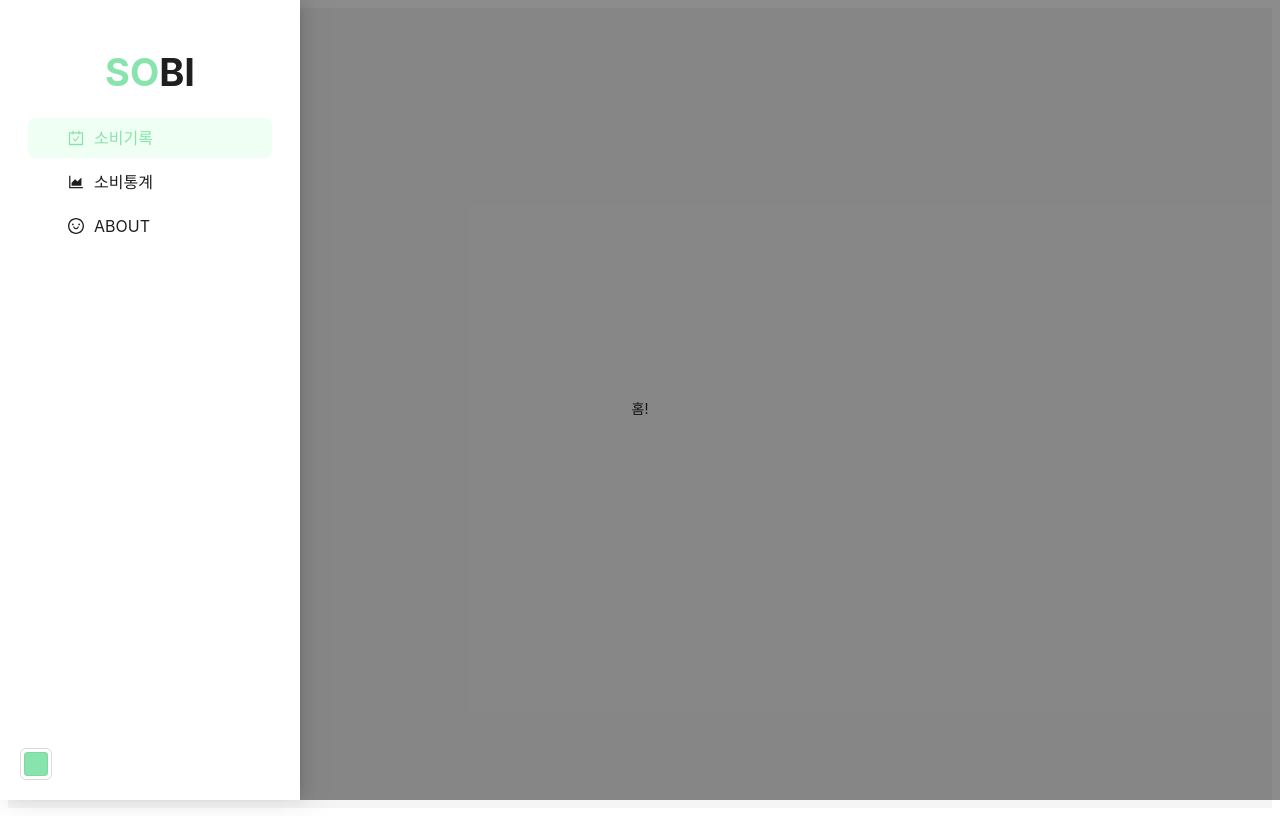
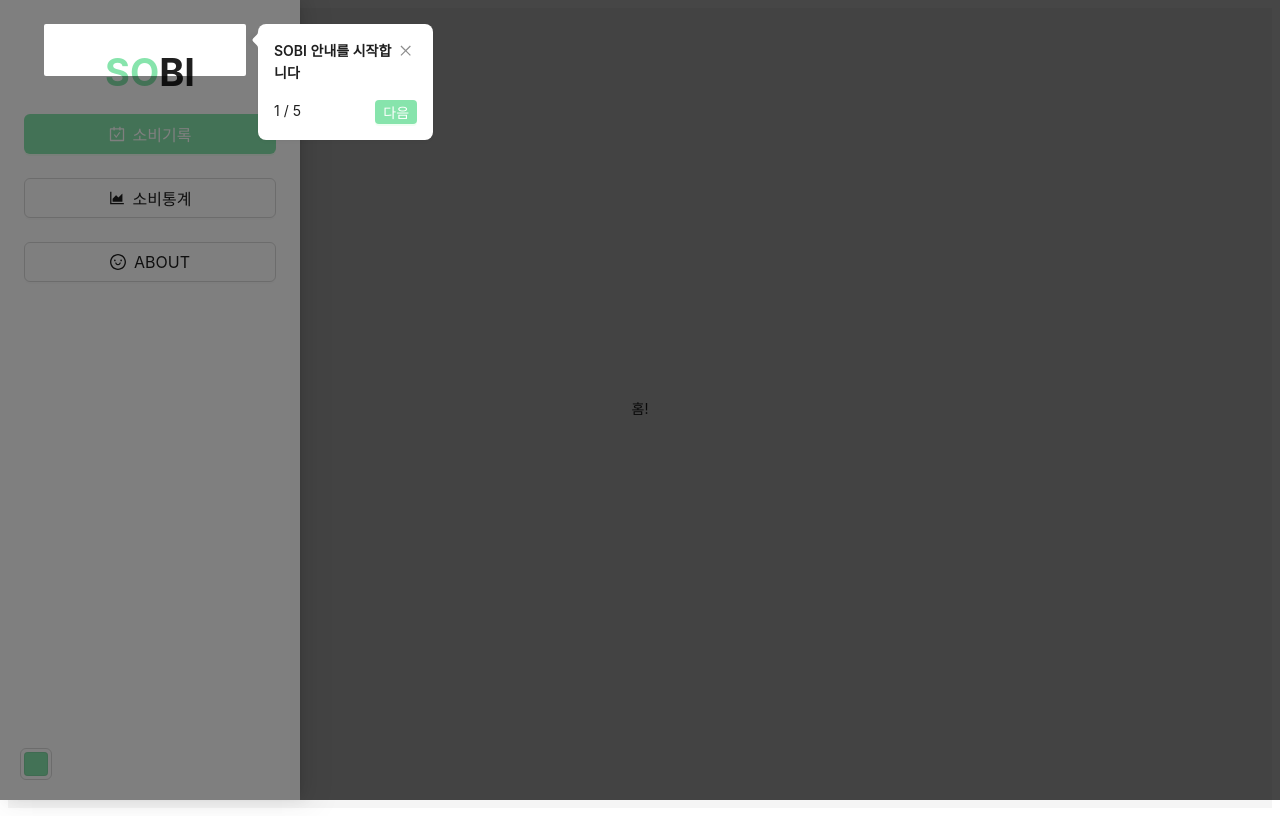
Before and after one commit to KDT1-FE/KDT5-M6, a React (Vite) app: page / in a window 1280 px wide. Both pictures are taken after a click on the button 26 px from the left and 26 px from the top of the page. Built offline with nearby package versions, Linux system fonts and the light colour scheme.

Commit message:
feat: 웹페이지 tour 기능
- 첫방문시에만 tour

```diff
--- a/src/components/MyDrawer.tsx
+++ b/src/components/MyDrawer.tsx
@@ -1,12 +1,14 @@
-import { useState, useMemo, useEffect } from 'react';
+import { useState, useMemo, useEffect, useRef } from 'react';
 import {
   Layout,
-  Menu,
   theme,
   Button,
   ColorPicker,
   ColorPickerProps,
   Drawer,
+  Tour,
+  TourProps,
+  Space,
 } from 'antd';
 import { SIDEBAR_ITEMS } from '@/data/constants';
 import { Outlet, useLocation, useNavigate } from 'react-router-dom';
@@ -17,6 +19,43 @@ import { Color } from 'antd/es/color-picker';
 import { useAccentColor } from '@/hooks/useAccentColor';
 
 export default function MyDrawer() {
+  // tour기능
+  const [tourOpen, setTourOpen] = useState<boolean>(false);
+  // tour refs
+  const ref0 = useRef(null); // 시작
+  const ref1 = useRef(null); // 소비기록
+  const ref2 = useRef(null); // 소비통계
+  const ref3 = useRef(null); // 어바웃
+  const ref4 = useRef(null); // 색선택
+  const refs = [ref1, ref2, ref3, ref4];
+
+  const steps: TourProps['steps'] = [
+    {
+      title: 'SOBI 안내를 시작합니다',
+      target: () => ref0.current,
+    },
+    {
+      title: '소비기록',
+      description: '소비기록을 입력하면 달력에 표시됩니다',
+      target: () => ref1.current,
+    },
+    {
+      title: '소비통계',
+      description: '월별 소비 그래프를 보여줍니다',
+      target: () => ref2.current,
+    },
+    {
+      title: 'ABOUT',
+      description: '팀원을 소개합니다!',
+      target: () => ref3.current,
+    },
+    {
+      title: '강조색 선택',
+      description: '마음에 드는 색을 선택해주세요',
+      target: () => ref4.current,
+    },
+  ];
+
   // 현재 url의 경로값을 알 수 있는 react router의 hook;
   const { pathname } = useLocation();
 
@@ -55,18 +94,42 @@ export default function MyDrawer() {
 
   return (
     <>
+      <Tour
+        open={tourOpen}
+        onClose={() => setTourOpen(false)}
+        steps={steps}
+        placement="rightTop"
+        indicatorsRender={(current, total) => (
+          <span>
+            {current + 1} / {total}
+          </span>
+        )}
+      />
       <Button
         type="primary"
-        onClick={() => setOpen(true)}
+        onClick={() => {
+          setOpen(true);
+          setTourOpen(!localStorage.getItem('visited'));
+          localStorage.setItem('visited', JSON.stringify(true));
+        }}
         style={{ position: 'absolute', top: 10, left: 10 }}
         icon={<MenuOutlined />}
+      />
+      <div
+        ref={ref0}
+        style={{
+          width: 190,
+          height: 40,
+          position: 'absolute',
+          top: '30px',
+          left: '50px',
+        }}
       />
       <Drawer
         // 왼쪽에서 열림
         placement="left"
         width={300}
         onClose={() => setOpen(false)}
-
         open={open}
         // 이거 true하면 이상한 x버튼 생김
         closable={false}
@@ -80,31 +143,33 @@ export default function MyDrawer() {
           {/* theme에서 가져온 강조색 사용 */}
           <span style={{ color: colorPrimary }}>SO</span>BI
         </Title>
-        <Menu
-
-          // 기본 스타일링에서 border가 있음
-          style={{ fontSize: 16, border: 'none' }}
-          inlineIndent={40}
-          mode="inline"
-          // 현재 경로와 url과 key값(item.href)이 일치하면 해당 메뉴가 활성화(색칠)상태로 보임
-          defaultSelectedKeys={[pathname]}
-          items={SIDEBAR_ITEMS.map((item) => ({
-            key: item.href,
-            icon: <item.icon style={{ fontSize: 16 }} />,
-            label: item.label,
-            onClick: () => {
+        <Space direction="vertical" size="large" style={{ width: '100%' }}>
+          {SIDEBAR_ITEMS.map((item, index) => (
+            <Button
+              block
+              type={pathname === item.href ? 'primary' : 'default'}
+              style={{ fontSize: 16, width: '100%', height: 40 }}
+              key={item.href}
+              // tour를 위한 ref
+              ref={refs[index]}
+              icon={<item.icon />}
+              onClick={() => {
                 navigate(item.href);
                 setOpen(false);
-            },
-          }))}
-        />
+              }}
+            >
+              {item.label}
+            </Button>
+          ))}
+        </Space>
+        <div ref={ref4} style={{ position: 'absolute', bottom: 20, left: 20 }}>
           <ColorPicker
-          style={{ position: 'absolute', bottom: 20, left: 20 }}
             format={formatHex}
             value={colorHex}
             onChange={setColorHex}
             onFormatChange={setFormatHex}
           />
+        </div>
       </Drawer>
       <Layout>
         <Content
```
Lines whose indentation alone changed are shown as unchanged.
